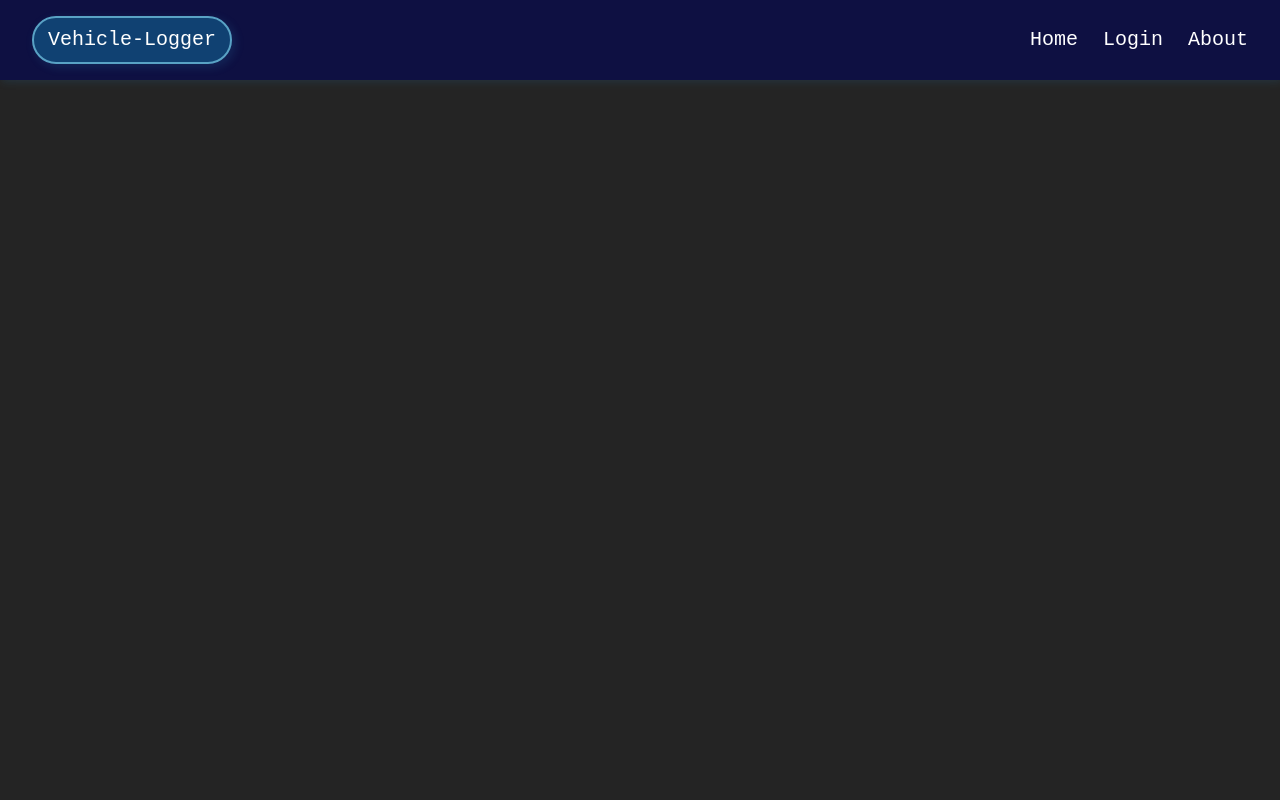
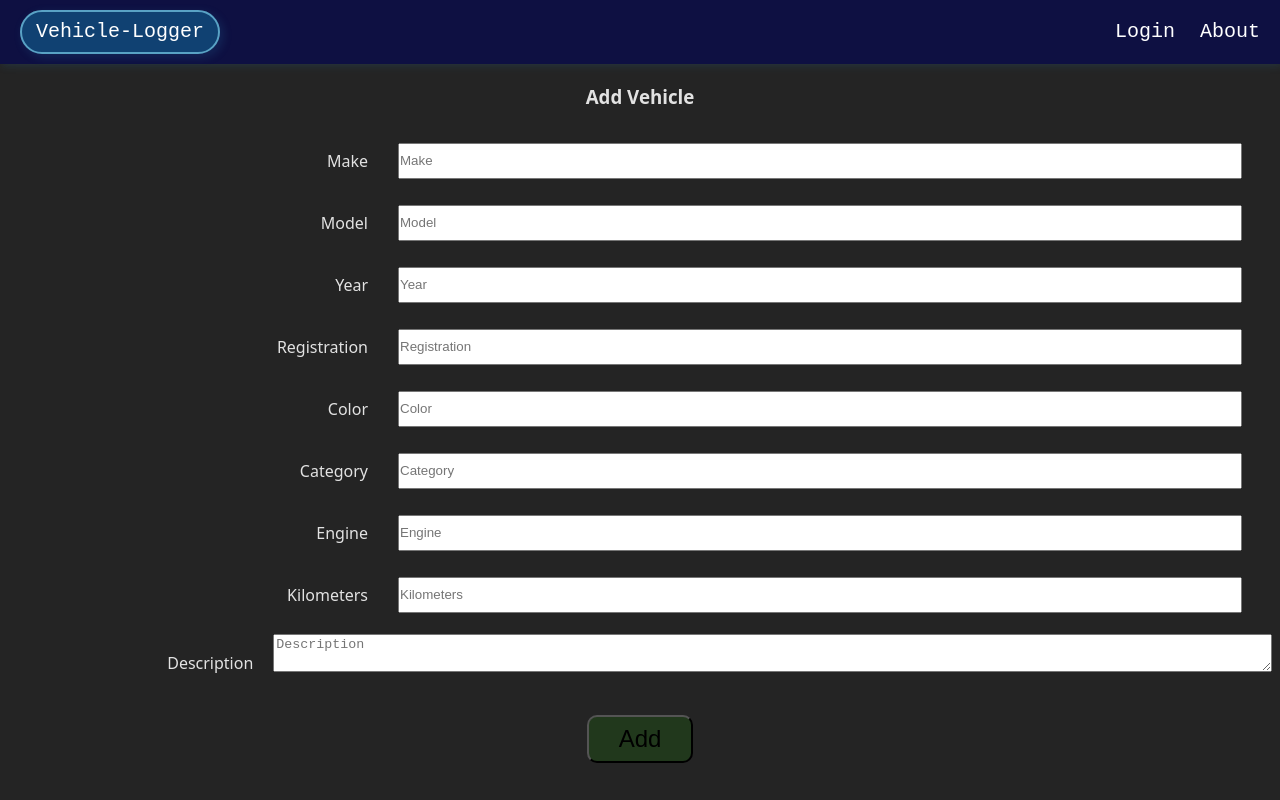
Before and after one commit to driverstudio89/my-vehicle-logger-fe, a React (Vite) app: page /add-vehicle in a window 1280 px wide. Built offline with nearby package versions, Linux system fonts and the light colour scheme.

Commit message:
created addVehicle page with simple form

```diff
--- a/src/App.jsx
+++ b/src/App.jsx
@@ -5,6 +5,7 @@ import Navbar from "./components/Navbar";
 import Profile from "./pages/Profile"
 import { Routes, Route } from "react-router-dom";
 import { AuthProvider } from "./context/AuthContext";
+import AddVehicle from "./pages/AddVehicle";
 
 function App() {
   return (
@@ -16,6 +17,7 @@ function App() {
           <Route path="/" element={<Home />} />
           <Route path="/vehicle/:id" element={<Vehicle />} />
           <Route path="/profile" element={<Profile />} />
+          <Route path="/add-vehicle" element={<AddVehicle />} />
         </Routes>
       </main>
       </AuthProvider>
--- a/src/components/Navbar.jsx
+++ b/src/components/Navbar.jsx
@@ -17,9 +17,12 @@ function Navbar() {
             <Link to="/" className="nav-link">Vehicle-Logger</Link>
         </div>
         <div className="navbar-links">
-            <Link to="/" className="nav-link">Home</Link>
+
+
+            {/* <Link to="/" className="nav-link">Home</Link> */}
             {authContext.isAuthenticated ? (
                 <>
+                <Link to="/add-vehicle" className="add-vehicle-link">Add Vehicle</Link>
                 <Link to="/profile" className="nav-link">Profile</Link>
                 <div className="btn-logout" onClick={handleLogout}> Logout</div>
                 </>
--- a/src/css/Navbar.css
+++ b/src/css/Navbar.css
@@ -2,7 +2,7 @@
     font-size: 20px;
     font-family: monospace;
     display: flex;
-    padding: 1rem 2rem;
+    padding: 10px 20px;
     justify-content: space-between;
     align-items: center;
     background-color: #0e1042;
@@ -14,7 +14,7 @@
     border: rgb(89, 162, 197) solid 2px;
     box-shadow: rgba(41, 113, 167, 0.2) 3px 3px 8px 1px;
     border-radius: 28px;
-    padding: 7px 14px;
+    padding: 5px 14px;
 }
 
 .navbar-links {
@@ -22,13 +22,25 @@
     flex-direction: row;
     gap: 25px;
     justify-content: space-between;
+
 }
 
 .nav-link {
     text-decoration: none;
     color: white;
+    align-content: center;
 }
 
 .btn-logout {
     cursor: pointer;
+    align-content: center;
 }
+
+.add-vehicle-link {
+    text-decoration: none;
+    color: white;
+    background-color: rgb(56, 116, 56);
+    padding: 5px 14px;
+    border-radius: 28px;
+    border: rgb(78, 152, 78) solid 2px;
+}
--- /dev/null
+++ b/src/pages/AddVehicle.jsx
@@ -0,0 +1,158 @@
+import { useState } from "react";
+
+function AddVehicle() {
+  const [formData, setFormData] = useState({
+    make: "",
+    model: "",
+    year: "",
+    registration: "",
+    color: "",
+    category: "",
+    engine: "",
+    kilometers: "",
+    description: "",
+  });
+
+  const handleAddVehicle = async (e) => {
+    e.preventDefault();
+    console.log(formData);
+  };
+
+  const handleChange = (e) => {
+    const { name, value } = e.target;
+    setFormData((prev) => ({
+      ...prev,
+      [name]: value,
+    }));
+  };
+
+  return (
+    <div className="add-vehicle">
+      <h3>Add Vehicle</h3>
+      <form onSubmit={handleAddVehicle} className="add-vehicle-form">
+        <div className="form-group">
+          <label htmlFor="make">Make</label>
+          <input
+            id="make"
+            type="text"
+            name="make"
+            placeholder="Make"
+            value={FormData.make}
+            onChange={handleChange}
+            className="form-input"
+          />
+        </div>
+
+        <div className="form-group">
+          <label htmlFor="model">Model</label>
+          <input
+            id="model"
+            type="text"
+            name="model"
+            placeholder="Model"
+            value={FormData.model}
+            onChange={handleChange}
+            className="form-input"
+          />
+        </div>
+
+        <div className="form-group">
+          <label htmlFor="year">Year</label>
+          <input
+            id="year"
+            type="number"
+            name="year"
+            placeholder="Year"
+            value={FormData.year}
+            onChange={handleChange}
+            className="form-input"
+          />
+        </div>
+
+        <div className="form-group">
+          <label htmlFor="registration">Registration</label>
+          <input
+            id="registration"
+            type="text"
+            name="registration"
+            placeholder="Registration"
+            value={FormData.registration}
+            onChange={handleChange}
+            className="form-input"
+          />
+        </div>
+
+        <div className="form-group">
+          <label htmlFor="color">Color</label>
+          <input
+            id="color"
+            type="text"
+            name="color"
+            placeholder="Color"
+            value={FormData.color}
+            onChange={handleChange}
+            className="form-input"
+          />
+        </div>
+
+        <div className="form-group">
+          <label htmlFor="category">Category</label>
+          <input
+            id="category"
+            type="text"
+            name="category"
+            placeholder="Category"
+            value={FormData.category}
+            onChange={handleChange}
+            className="form-input"
+          />
+        </div>
+
+        <div className="form-group">
+          <label htmlFor="engine">Engine</label>
+          <input
+            id="engine"
+            type="text"
+            name="engine"
+            placeholder="Engine"
+            value={FormData.engine}
+            onChange={handleChange}
+            className="form-input"
+          />
+        </div>
+
+        <div className="form-group">
+          <label htmlFor="kilometers">Kilometers</label>
+          <input
+            id="kilometers"
+            type="text"
+            name="kilometers"
+            placeholder="Kilometers"
+            value={FormData.kilometers}
+            onChange={handleChange}
+            className="form-input"
+          />
+        </div>
+
+        <div className="form-group">
+          <label htmlFor="description">Description</label>
+          <textarea
+            id="description"
+            type="text"
+            name="description"
+            placeholder="Description"
+            value={FormData.description}
+            onChange={handleChange}
+            className="form-input"
+          />
+        </div>
+
+
+
+        <button className="btn-login">Add</button>
+      </form>
+    </div>
+  );
+}
+
+export default AddVehicle;
--- a/src/pages/Home.jsx
+++ b/src/pages/Home.jsx
@@ -13,9 +13,9 @@ function Home() {
       try {
         const myVehicles = await getVehicles();
         setVehicles(myVehicles)
-      } catch(error) {
+      } catch(err) {
+        setError("Failed to load vehicles");
         console.log(error);
-        setError("Failed to load vehicles");
       }
     };
     loadVehicles();
```
